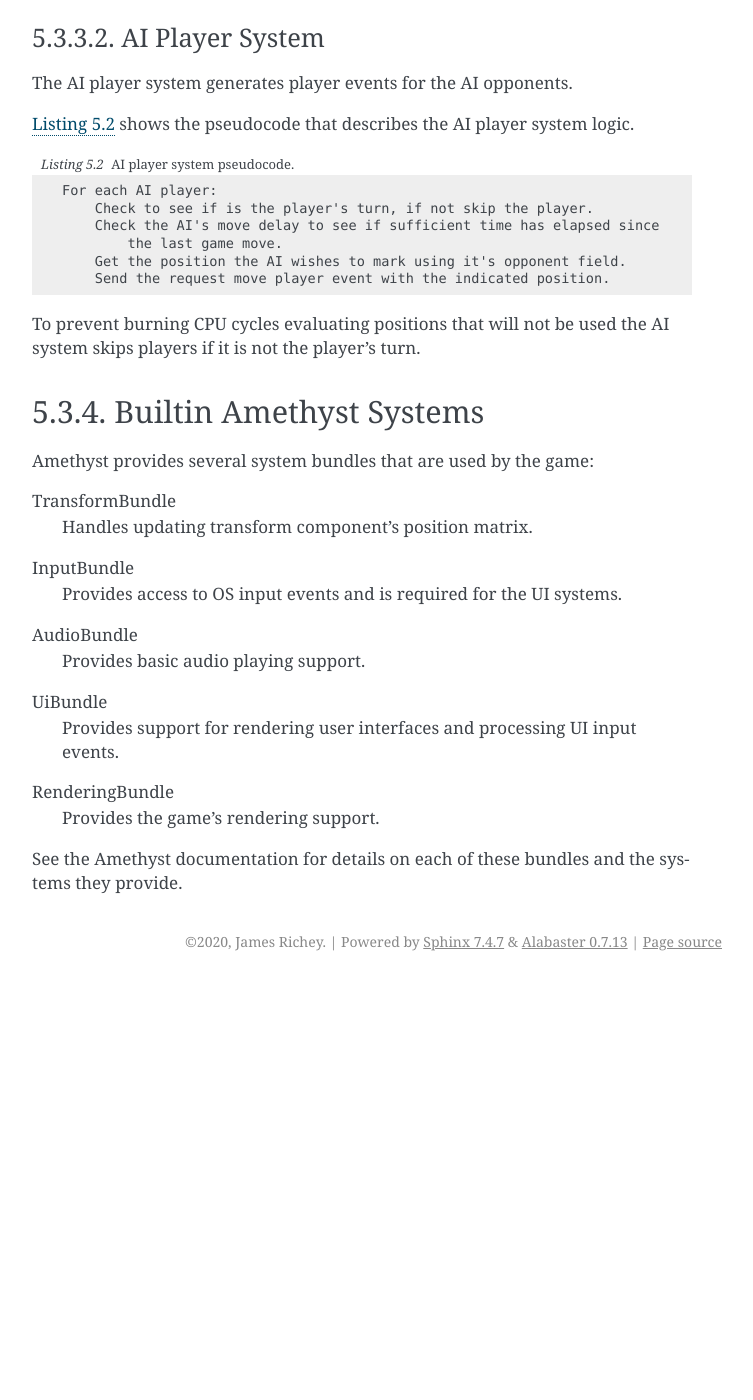
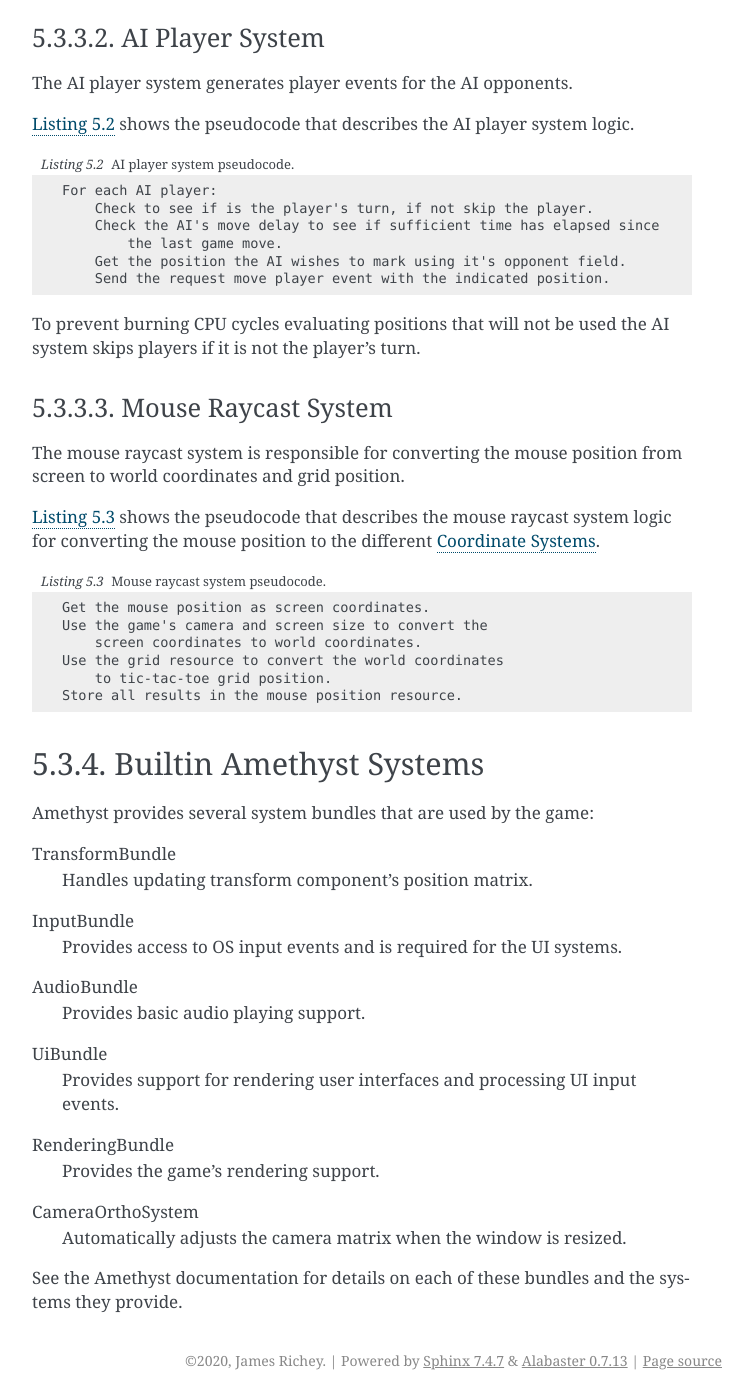
Before and after one commit to fossxo/fossxo-gdd, a Sphinx documentation site: the page built from source/technical-design/systems.rst, in a window 1280 px wide and 1400 px high, scrolled down 1853 px. Shown: the whole window, without its empty margins (388-1141 px from the left). Built offline with Sphinx 7.4.7, drawn with Linux system fonts in a browser that asks for light colours; pages that are not in the unit, such as notebooks, are missing from menus; before the commit the page ends 2834 px from its top, so only the background shows below that; some of the changed text lies outside the part shown.

Commit message:
Describe the game's coordinate systems
The game uses different coordinate systems such as screen coordinates
and world coordinates. It is important to understand each one and how to
convert between them --- otherwise you might end up with up side down
graphics!

```diff
--- a/source/technical-design/index.rst
+++ b/source/technical-design/index.rst
@@ -11,6 +11,7 @@ The technical design of FossXO is described in this chapter.
     states
     systems
     components-resources-entities
+    coordinate-systems
     file-formats
     user-manual
     packaging
--- a/source/technical-design/systems.rst
+++ b/source/technical-design/systems.rst
@@ -123,6 +123,28 @@ To prevent burning CPU cycles evaluating positions that will not be used the
 AI system skips players if it is not the player's turn.
 
 
+--------------------
+Mouse Raycast System
+--------------------
+The mouse raycast system is responsible for converting the mouse position from
+screen to world coordinates and grid position.
+
+:numref:`code-mouse-raycast-system` shows the pseudocode that describes the
+mouse raycast system logic for converting the mouse position to the different
+:doc:`coordinate-systems`.
+
+..  _code-mouse-raycast-system:
+..  code-block:: text
+    :caption: Mouse raycast system pseudocode.
+
+    Get the mouse position as screen coordinates.
+    Use the game's camera and screen size to convert the
+        screen coordinates to world coordinates.
+    Use the grid resource to convert the world coordinates
+        to tic-tac-toe grid position.
+    Store all results in the mouse position resource.
+
+
 ========================
 Builtin Amethyst Systems
 ========================
@@ -138,6 +160,8 @@ UiBundle
     Provides support for rendering user interfaces and processing UI input events.
 RenderingBundle
     Provides the game's rendering support.
+CameraOrthoSystem
+    Automatically adjusts the camera matrix when the window is resized.
 
 See the Amethyst documentation for details on each of these bundles and the
 systems they provide.
```
Also changed, not shown: source/technical-design/components-resources-entities.rst (+8 -4 lines), source/technical-design/coordinate-systems.rst (added, +144 -0 lines), source/img/board-position.svg (added), source/img/grid-square-points.svg (added), source/img/screen-coordinates.svg (added), source/img/world-coordinates.svg (added).
